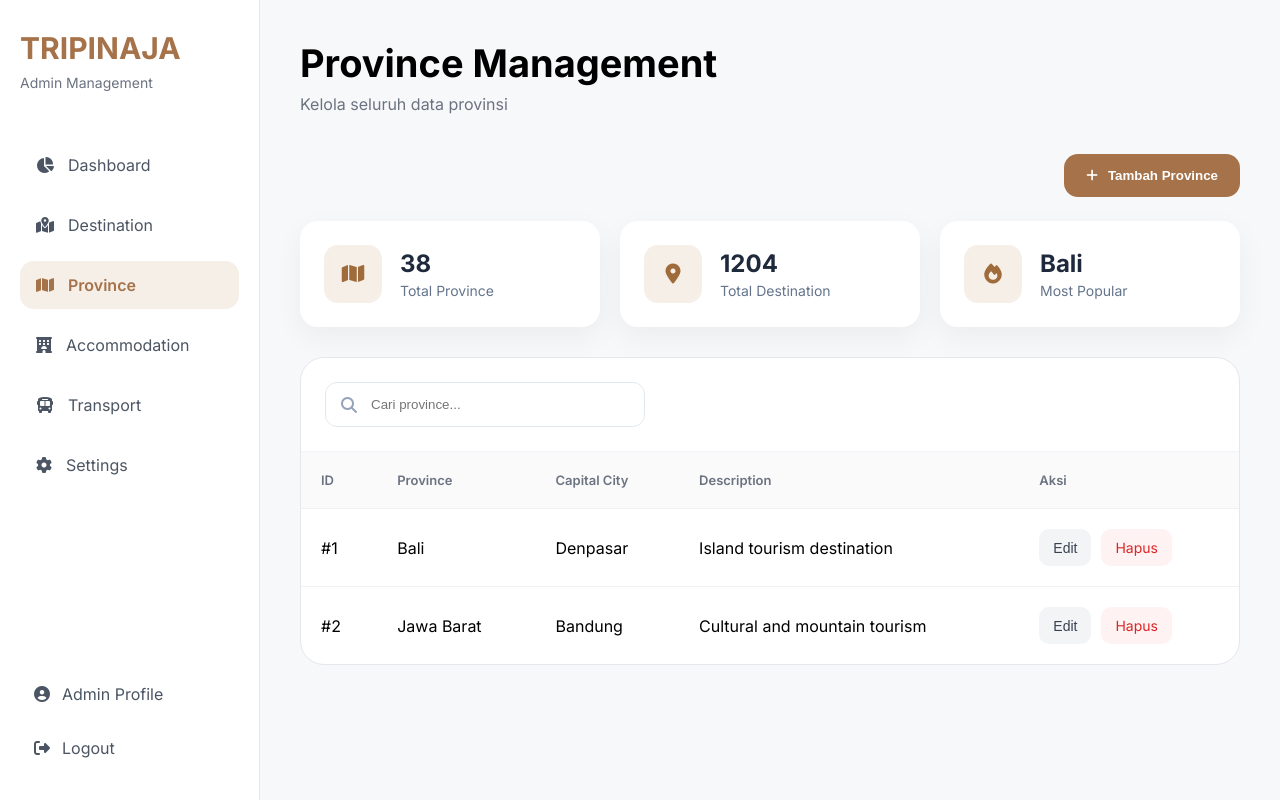
After one commit to Akbarrzql/Java-OOP-Tubes-Kel1, a Spring Boot app: page /admin/province in a window 1280 px wide. The commit adds this page. Run offline with Spring Boot 4, Linux system fonts and the light colour scheme.

Commit message:
merge(province and admin) [AR-PCD]: merge ui province and admin, also consisten UI in admin dashboard

```diff
--- a/src/main/java/com/tubes/pbo/controller/ViewController.java
+++ b/src/main/java/com/tubes/pbo/controller/ViewController.java
@@ -86,4 +86,9 @@ public class ViewController {
     public String adminAccommodation() {
         return "admin/accommodation/accommodation";
     }
+
+    @GetMapping("/admin/province")
+    public String adminProvince() {
+        return "admin/province/province";
+    }
 }
--- a/src/main/resources/static/css/admin.css
+++ b/src/main/resources/static/css/admin.css
@@ -787,3 +787,82 @@ PROFILE MODERN
 
     color:#6B7280;
 }
+
+       /* =========================
+          STATS PROVINCE
+       ========================= */
+
+   .stats-grid{
+       display:grid;
+       grid-template-columns:repeat(3,1fr);
+       gap:20px;
+       margin-bottom:30px;
+   }
+
+.stat-card{
+    background:#fff;
+    border-radius:18px;
+    padding:24px;
+    display:flex;
+    align-items:center;
+    gap:18px;
+    box-shadow:0 10px 30px rgba(0,0,0,0.05);
+}
+
+.stat-icon{
+    width:58px;
+    height:58px;
+    border-radius:14px;
+    background:#f5efe7;
+    color:#a06b3b;
+    display:flex;
+    align-items:center;
+    justify-content:center;
+    font-size:20px;
+}
+
+.stat-card h3{
+    font-size:24px;
+    margin-bottom:4px;
+    color:#1e293b;
+}
+
+.stat-card p{
+    color:#64748b;
+    font-size:14px;
+}
+
+/* =========================
+   TABLE HEADER
+========================= */
+
+.table-header{
+    padding:24px;
+    border-bottom:1px solid #f1f5f9;
+}
+
+.table-search{
+    width:320px;
+    position:relative;
+}
+
+.table-search i{
+    position:absolute;
+    top:50%;
+    left:16px;
+    transform:translateY(-50%);
+    color:#94a3b8;
+}
+
+.table-search input{
+    width:100%;
+    padding:14px 16px 14px 45px;
+    border-radius:12px;
+    border:1px solid #e2e8f0;
+    outline:none;
+    background:#fff;
+}
+
+.table-search input:focus{
+    border-color:#a06b3b;
+}
--- /dev/null
+++ b/src/main/resources/templates/admin/province/province.html
@@ -0,0 +1,505 @@
+<!DOCTYPE html>
+<html lang="id"
+      xmlns:th="http://www.thymeleaf.org">
+
+<head>
+
+    <meta charset="UTF-8">
+
+    <meta name="viewport"
+          content="width=device-width, initial-scale=1.0">
+
+    <title>
+        Province Management
+    </title>
+
+    <link rel="stylesheet"
+          th:href="@{/css/admin.css}">
+
+    <link rel="stylesheet"
+          href="https://cdnjs.cloudflare.com/ajax/libs/font-awesome/6.4.0/css/all.min.css">
+
+</head>
+
+<body class="admin-body">
+
+<!-- SIDEBAR -->
+<div th:replace="
+fragments/admin-sidebar ::
+adminSidebar('province')">
+</div>
+
+<!-- MAIN -->
+<main class="main-content">
+
+    <!-- TOPBAR -->
+    <div th:replace="
+    fragments/admin-topbar ::
+    adminTopbar(
+        'Province Management',
+        'Kelola seluruh data provinsi'
+    )">
+    </div>
+
+    <!-- ACTION -->
+    <div class="page-action">
+
+        <button class="btn-primary"
+                onclick="openProvinceModal()">
+
+            <i class="fas fa-plus"></i>
+
+            Tambah Province
+
+        </button>
+
+    </div>
+
+    <!-- STATS -->
+    <section class="stats-grid">
+
+        <div class="stat-card">
+
+            <div class="stat-icon">
+
+                <i class="fas fa-map"></i>
+
+            </div>
+
+            <div>
+
+                <h3>38</h3>
+
+                <p>Total Province</p>
+
+            </div>
+
+        </div>
+
+        <div class="stat-card">
+
+            <div class="stat-icon">
+
+                <i class="fas fa-location-dot"></i>
+
+            </div>
+
+            <div>
+
+                <h3>1204</h3>
+
+                <p>Total Destination</p>
+
+            </div>
+
+        </div>
+
+        <div class="stat-card">
+
+            <div class="stat-icon">
+
+                <i class="fas fa-fire"></i>
+
+            </div>
+
+            <div>
+
+                <h3>Bali</h3>
+
+                <p>Most Popular</p>
+
+            </div>
+
+        </div>
+
+    </section>
+
+    <!-- TABLE -->
+    <section class="table-wrapper">
+
+        <!-- SEARCH -->
+        <div class="table-header">
+
+            <div class="table-search">
+
+                <i class="fas fa-search"></i>
+
+                <input type="text"
+                       placeholder="Cari province...">
+
+            </div>
+
+        </div>
+
+        <table class="transport-table">
+
+            <thead>
+
+            <tr>
+
+                <th>ID</th>
+                <th>Province</th>
+                <th>Capital City</th>
+                <th>Description</th>
+                <th>Aksi</th>
+
+            </tr>
+
+            </thead>
+
+            <tbody>
+
+            <tr>
+
+                <td>#1</td>
+
+                <td>Bali</td>
+
+                <td>Denpasar</td>
+
+                <td>
+                    Island tourism destination
+                </td>
+
+                <td>
+
+                    <div class="table-actions">
+
+                        <button onclick="
+                        openEditProvinceModal(
+                        '1',
+                        'Bali',
+                        'Denpasar',
+                        'Island tourism destination'
+                        )">
+
+                            Edit
+
+                        </button>
+
+                        <a href="#">
+                            Hapus
+                        </a>
+
+                    </div>
+
+                </td>
+
+            </tr>
+
+            <tr>
+
+                <td>#2</td>
+
+                <td>Jawa Barat</td>
+
+                <td>Bandung</td>
+
+                <td>
+                    Cultural and mountain tourism
+                </td>
+
+                <td>
+
+                    <div class="table-actions">
+
+                        <button onclick="
+                        openEditProvinceModal(
+                        '2',
+                        'Jawa Barat',
+                        'Bandung',
+                        'Cultural and mountain tourism'
+                        )">
+
+                            Edit
+
+                        </button>
+
+                        <a href="#">
+                            Hapus
+                        </a>
+
+                    </div>
+
+                </td>
+
+            </tr>
+
+            </tbody>
+
+        </table>
+
+    </section>
+
+</main>
+
+<!-- ADD MODAL -->
+<div class="modal-overlay"
+     id="provinceModal">
+
+    <div class="modern-modal">
+
+        <button class="modal-close"
+                onclick="closeProvinceModal()">
+
+            <i class="fas fa-times"></i>
+
+        </button>
+
+        <div class="modal-header">
+
+            <div class="modal-icon">
+
+                <i class="fas fa-map"></i>
+
+            </div>
+
+            <div>
+
+                <h3>
+                    Tambah Province
+                </h3>
+
+                <p>
+                    Tambahkan province baru
+                </p>
+
+            </div>
+
+        </div>
+
+        <form class="modern-form">
+
+            <div class="form-grid">
+
+                <div class="form-group">
+
+                    <label>
+                        Province Name
+                    </label>
+
+                    <input type="text"
+                           placeholder="Bali">
+
+                </div>
+
+                <div class="form-group">
+
+                    <label>
+                        Capital City
+                    </label>
+
+                    <input type="text"
+                           placeholder="Denpasar">
+
+                </div>
+
+            </div>
+
+            <div class="form-group">
+
+                <label>
+                    Description
+                </label>
+
+                <textarea rows="5"
+                          placeholder="Deskripsi province"></textarea>
+
+            </div>
+
+            <div class="form-actions">
+
+                <button type="button"
+                        class="btn-secondary"
+                        onclick="closeProvinceModal()">
+
+                    Cancel
+
+                </button>
+
+                <button type="submit"
+                        class="btn-primary">
+
+                    Save Province
+
+                </button>
+
+            </div>
+
+        </form>
+
+    </div>
+
+</div>
+
+<!-- EDIT MODAL -->
+<div class="modal-overlay"
+     id="editProvinceModal">
+
+    <div class="modern-modal">
+
+        <button class="modal-close"
+                onclick="closeEditProvinceModal()">
+
+            <i class="fas fa-times"></i>
+
+        </button>
+
+        <div class="modal-header">
+
+            <div class="modal-icon">
+
+                <i class="fas fa-pen"></i>
+
+            </div>
+
+            <div>
+
+                <h3>
+                    Edit Province
+                </h3>
+
+                <p>
+                    Update province data
+                </p>
+
+            </div>
+
+        </div>
+
+        <form class="modern-form">
+
+            <input type="hidden"
+                   id="editProvinceId">
+
+            <div class="form-grid">
+
+                <div class="form-group">
+
+                    <label>
+                        Province Name
+                    </label>
+
+                    <input type="text"
+                           id="editProvinceName">
+
+                </div>
+
+                <div class="form-group">
+
+                    <label>
+                        Capital City
+                    </label>
+
+                    <input type="text"
+                           id="editProvinceCapital">
+
+                </div>
+
+            </div>
+
+            <div class="form-group">
+
+                <label>
+                    Description
+                </label>
+
+                <textarea rows="5"
+                          id="editProvinceDescription"></textarea>
+
+            </div>
+
+            <div class="form-actions">
+
+                <button type="button"
+                        class="btn-secondary"
+                        onclick="closeEditProvinceModal()">
+
+                    Cancel
+
+                </button>
+
+                <button type="submit"
+                        class="btn-primary">
+
+                    Update Province
+
+                </button>
+
+            </div>
+
+        </form>
+
+    </div>
+
+</div>
+
+<script>
+
+    const provinceModal =
+        document.getElementById(
+            'provinceModal'
+        );
+
+    function openProvinceModal(){
+
+        provinceModal.classList.add(
+            'active'
+        );
+
+    }
+
+    function closeProvinceModal(){
+
+        provinceModal.classList.remove(
+            'active'
+        );
+
+    }
+
+    const editProvinceModal =
+        document.getElementById(
+            'editProvinceModal'
+        );
+
+    function openEditProvinceModal(
+        id,
+        name,
+        capital,
+        description
+    ){
+
+        editProvinceModal.classList.add(
+            'active'
+        );
+
+        document.getElementById(
+            'editProvinceId'
+        ).value = id;
+
+        document.getElementById(
+            'editProvinceName'
+        ).value = name;
+
+        document.getElementById(
+            'editProvinceCapital'
+        ).value = capital;
+
+        document.getElementById(
+            'editProvinceDescription'
+        ).value = description;
+
+    }
+
+    function closeEditProvinceModal(){
+
+        editProvinceModal.classList.remove(
+            'active'
+        );
+
+    }
+
+</script>
+
+</body>
+</html>
--- a/src/main/resources/templates/fragments/admin-sidebar.html
+++ b/src/main/resources/templates/fragments/admin-sidebar.html
@@ -39,6 +39,22 @@
                 <i class="fas fa-map-marked-alt"></i>
 
                 <span>Destination</span>
+
+            </a>
+
+            <a th:href="@{/admin/province}"
+
+               class="sidebar-link"
+
+               th:classappend="${activeMenu == 'province'} ? ' active'">
+
+                <i class="fas fa-map"></i>
+
+                <span>
+
+                    Province
+
+                </span>
 
             </a>
 
```
Also changed, not shown: src/main/resources/templates/admin/dashboard-admin.html (+6 -15 lines).
